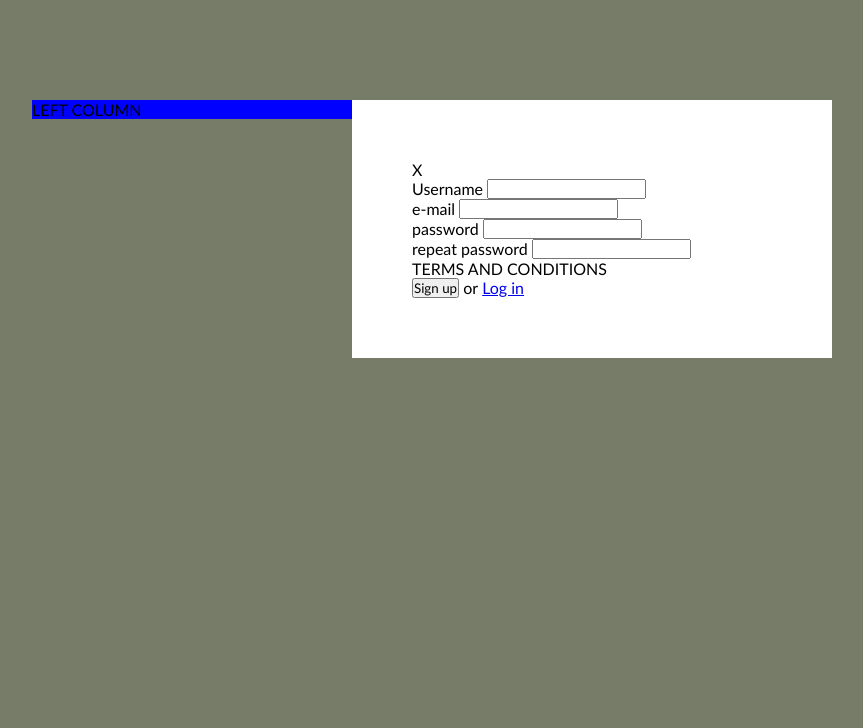
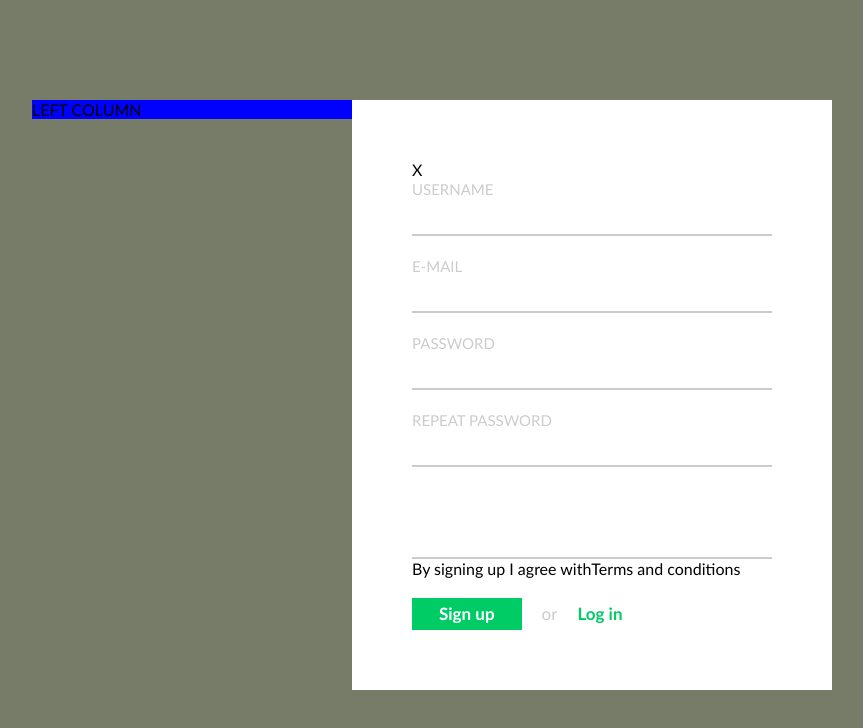
Before and after one commit to LidijaMK/Login-page, a plain HTML site: page index.html in a window 1280 px wide. Shown: the whole page, without its empty margins (208-1071 px from the left). Drawn offline with Linux system fonts and the light colour scheme.

Commit message:
Style update

```diff
--- a/css/main.css
+++ b/css/main.css
@@ -41,20 +41,73 @@ form {
 }
 
 form > .form-row {
+    display: inline-block;
+    width: 100%;
+    margin-bottom: 20px;
+}
 
+form > .form-row:nth-of-type(4) {
+    margin-bottom: 60px;
 }
+
+form > .form-row:last-of-type {
+    margin-bottom: 0px;
+}
+
 form > .form-row > label {
+    display: inline-block;
+    width: 100%;
+    margin-bottom: 5px;
+    font-size: 15px;
+    line-height: 20px;
+    text-transform: uppercase;
+    color: #ccc;
 
 }
 form > .form-row > input {
+    display: inline-block;
+    width: 100%;
+    font-size: 20px;
+    line-height: 30px;
+    border: none;
+    border-bottom: 2px solid #ccc;
+}
+
+
+}
+form > .form-row > p {
+    float: left;
 
 }
 form > .form-row > button {
+    float: left;
+    padding: 5px;
+    padding-left: 27px;
+    padding-right: 27px;
+    font-size: 17px;
+    font-weight: bold;
+    line-height: 22px;
+    color: #fff;
+    background-color: #00CC66;
+    border: none;
+    cursor: pointer;
+}
+form > .form-row > span {
+    float: left;
+    padding: 5px;
+    margin-left: 15px;
+    margin-right: 10px;
+    font-size: 17px;
+    line-height: 22 px;
+    color: #ccc;
+}
+form > .form-row > a {
+    float: left;
+    padding: 5px;
+    font-size: 17px;
+    font-weight: bold;
+    line-height: 22px;
+    text-decoration: none;
+    color: #00CC66;
 
 }
-form > .form-row > span {
-
-}
-form > .form-row > a {
-
-}
--- a/index.html
+++ b/index.html
@@ -35,11 +35,12 @@
                     <input type="password">
                 </div>
                 <div class="form-row">
-                    TERMS AND CONDITIONS
+                    <input type="checbox" id="myChek" >
+                    <p>By signing up I agree with<span>Terms and conditions</span></p>
                 </div>
                 <div class="form-row">
                     <button type="submit">Sign up</button>
-                    <span>or</span>
+                    <span class="or">or</span>
                     <a href="#">Log in</a>
                 </div>
 
```
